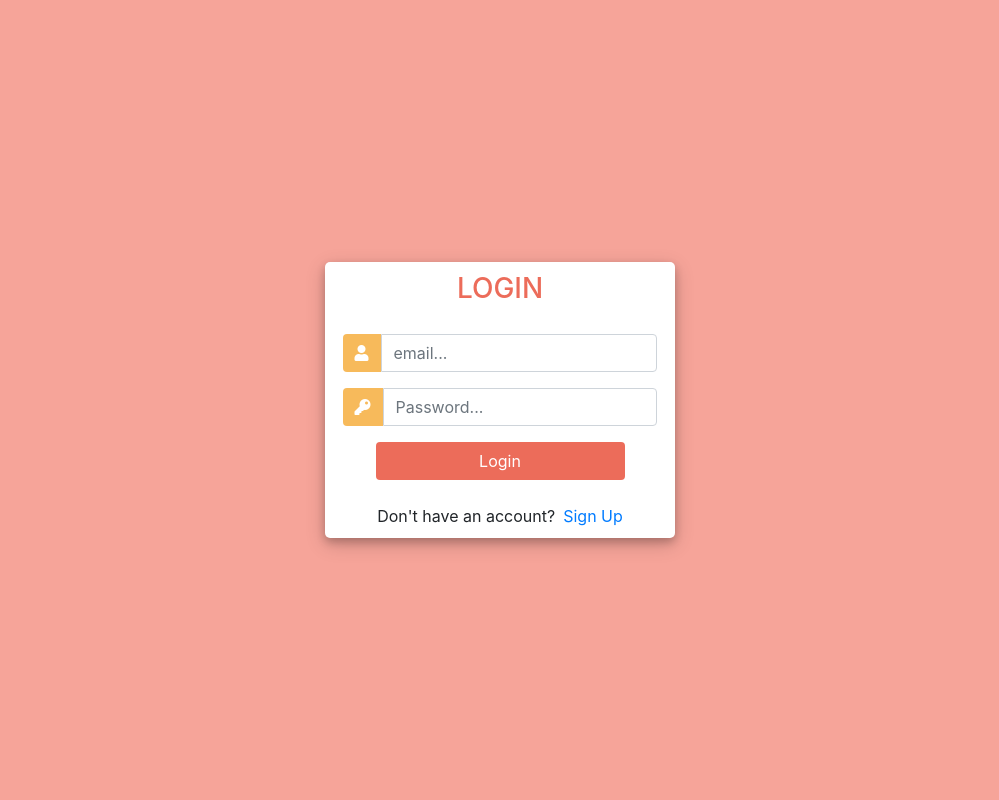
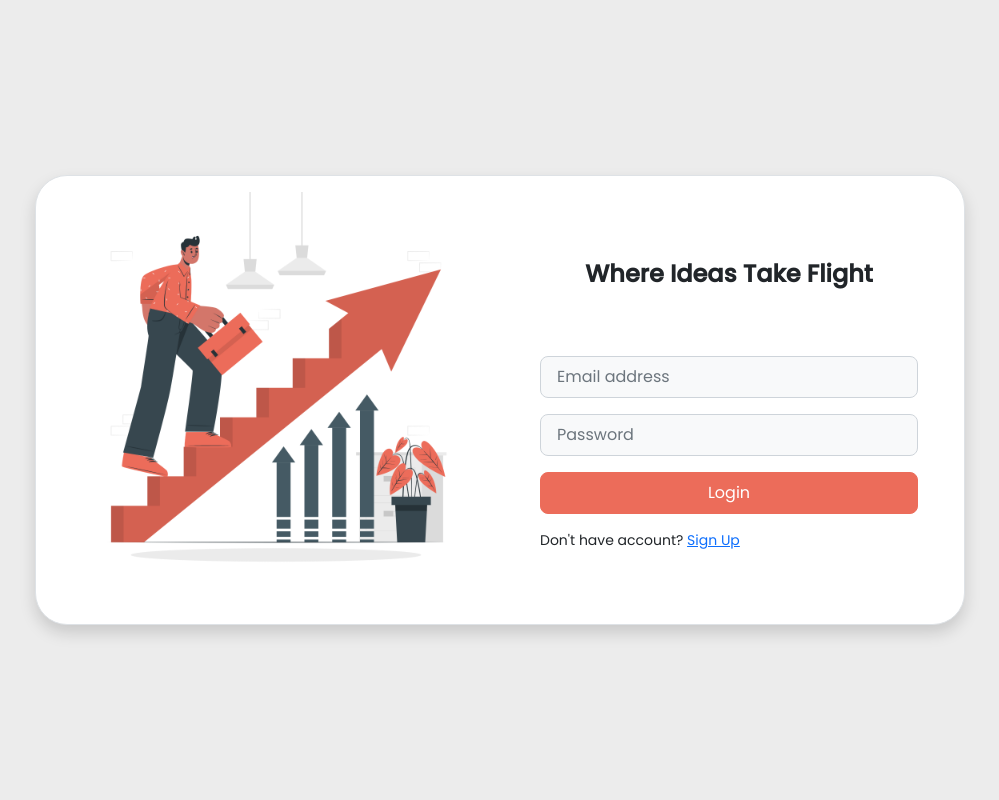
Before and after one commit to HudaMohamed22/CrowdFunding-Web-App-Django-ITI, a Django app: page /login in a window 1280 px wide. Shown: the whole page, without its empty margins (140-1139 px from the left). Run offline with Django 5.2, Linux system fonts and the light colour scheme; some libraries are stand-ins or nearby versions.

Commit message:
changing login page design

```diff
--- /dev/null
+++ b/users/static/users/css/login.css
@@ -0,0 +1,42 @@
+@import url('https://fonts.googleapis.com/css2?family=Poppins:wght@400;500&display=swap');
+body{
+    font-family: 'Poppins', sans-serif;
+    background: #ececec;
+}
+/*------------ Login container ------------*/
+.box-area{
+    width: 930px;
+}
+/*------------ Right box ------------*/
+.right-box{
+    padding: 40px 30px 40px 40px;
+}
+/*------------ Custom Placeholder ------------*/
+::placeholder{
+    font-size: 16px;
+}
+.rounded-4{
+    border-radius: 20px;
+}
+.rounded-5{
+    border-radius: 30px;
+}
+.messages{
+    background-color: grey;
+    color: #fff;
+    padding: 10px;
+    margin-top: 10px;
+}
+/*------------ For small screens------------*/
+@media only screen and (max-width: 768px){
+     .box-area{
+        margin: 0 10px;
+     }
+     .left-box{
+        height: 100px;
+        overflow: hidden;
+     }
+     .right-box{
+        padding: 20px;
+     }
+}
--- a/users/templates/users/login.html
+++ b/users/templates/users/login.html
@@ -1,123 +1,57 @@
+{% load static %}
 <!DOCTYPE html>
-<html>
-
+<html lang="en">
 <head>
-	<title>Login</title>
-	<link rel="stylesheet" href="https://stackpath.bootstrapcdn.com/bootstrap/4.1.3/css/bootstrap.min.css" integrity="sha384-MCw98/SFnGE8fJT3GXwEOngsV7Zt27NXFoaoApmYm81iuXoPkFOJwJ8ERdknLPMO" crossorigin="anonymous">
-	<script src="https://ajax.googleapis.com/ajax/libs/jquery/3.3.1/jquery.min.js"></script>
-	<link rel="stylesheet" href="https://use.fontawesome.com/releases/v5.6.1/css/all.css" integrity="sha384-gfdkjb5BdAXd+lj+gudLWI+BXq4IuLW5IT+brZEZsLFm++aCMlF1V92rMkPaX4PP" crossorigin="anonymous">
-
-
-	<style>
-		body,
-		html {
-			margin: 0;
-			padding: 0;
-			height: 100%;
-			background: #f6a499 !important;
-		}
-		.user_card {
-			width: 350px;
-			margin-top: auto;
-			margin-bottom: auto;
-			background: #fff;
-			position: relative;
-			display: flex;
-			justify-content: center;
-			flex-direction: column;
-			padding: 10px;
-			box-shadow: 0 4px 8px 0 rgba(0, 0, 0, 0.2), 0 6px 20px 0 rgba(0, 0, 0, 0.19);
-			-webkit-box-shadow: 0 4px 8px 0 rgba(0, 0, 0, 0.2), 0 6px 20px 0 rgba(0, 0, 0, 0.19);
-			-moz-box-shadow: 0 4px 8px 0 rgba(0, 0, 0, 0.2), 0 6px 20px 0 rgba(0, 0, 0, 0.19);
-			border-radius: 5px;
-
-		}
-
-		.form_container {
-			margin-top: 20px;
-		}
-
-		#form-title{
-			color: #EC6C5A;
-
-		}
-
-		.login_btn {
-			width: 100%;
-			background: #EC6C5A !important;
-			color: white !important;
-		}
-		.login_btn:focus {
-			box-shadow: none !important;
-			outline: 0px !important;
-		}
-		.login_container {
-			padding: 0 2rem;
-		}
-		.input-group-text {
-			background: #f7ba5b !important;
-			color: white !important;
-			border: 0 !important;
-			border-radius: 0.25rem 0 0 0.25rem !important;
-		}
-		.input_user,
-		.input_pass:focus {
-			box-shadow: none !important;
-			outline: 0px !important;
-		}
-
-		.messages{
-			background-color: grey;
-			color: #fff;
-			padding: 10px;
-			margin-top: 10px;
-		}
-	</style>
-
+    <meta charset="UTF-8">
+    <meta http-equiv="X-UA-Compatible" content="IE=edge">
+    <meta name="viewport" content="width=device-width, initial-scale=1.0">
+    <link rel="stylesheet" href="https://cdn.jsdelivr.net/npm/bootstrap@5.2.3/dist/css/bootstrap.min.css" integrity="sha384-rbsA2VBKQhggwzxH7pPCaAqO46MgnOM80zW1RWuH61DGLwZJEdK2Kadq2F9CUG65" crossorigin="anonymous">
+    <link rel="stylesheet" href="{% static 'users/css/login.css' %}">
+    <link rel="stylesheet" href="{% static 'css/general_styles.css' %}">
+    <title>NileFund Login</title>
 </head>
 <body>
-	<div class="container h-100">
-		<div class="d-flex justify-content-center h-100">
-			<div class="user_card">
-				<div class="d-flex justify-content-center">
+    <!----------------------- Main Container -------------------------->
+     <div class="container d-flex justify-content-center align-items-center min-vh-100">
+    <!----------------------- Login Container -------------------------->
+       <div class="row border rounded-5 p-3 bg-white shadow box-area">
+    <!--------------------------- Left Box ----------------------------->
+       <div class="col-md-6 rounded-4 d-flex justify-content-center align-items-center flex-column left-box">
+           <div class="featured-image mb-3">
+            <img src="{% static 'users/images/login.png' %}" alt="img" class="img-fluid" style="width: 400px;">
+           </div>
+       </div>
+    <!-------------------- ------ Right Box ---------------------------->
 
-
-					<h3 id="form-title">LOGIN</h3>
+       <div class="col-md-6 right-box">
+          <div class="row align-items-center">
+                <div class="header-text mb-3">
+                     <p class="fs-4 my-4 pb-2 fw-bold text-center">Where Ideas Take Flight</p>
                 </div>
-				<div class="d-flex justify-content-center form_container">
+                <div class="header-text mb-3">
+                    {% for message in messages %}
+                    <p class="messages">{{message}}</p>
+                    {% endfor %}
+                </div>
                 <form method="POST" action="">
                     {% csrf_token %}
                 <div class="input-group mb-3">
-							<div class="input-group-append">
-								<span class="input-group-text"><i class="fas fa-user"></i></span>
+                    <input type="text" name="email" class="form-control form-control-lg bg-light fs-6" placeholder="Email address">
                 </div>
-							<input type="text" name="email" placeholder="email..." class="form-control">
+                <div class="input-group mb-3">
+                    <input type="password" name="password" class="form-control form-control-lg bg-light fs-6" placeholder="Password">
                 </div>
-						<div class="input-group mb-2">
-							<div class="input-group-append">
-								<span class="input-group-text"><i class="fas fa-key"></i></span>
-							</div>
-								<input type="password" name="password" placeholder="Password..." class="form-control" >
-						</div>
-
-							<div class="d-flex justify-content-center mt-3 login_container">
-				 				<input class="btn login_btn" type="submit" value="Login">
+                <div class="input-group mb-3">
+                    <input class="btn btn-lg btn-special w-100 fs-6" type="submit" value="Login">
                 </div>
                 </form>
 
+                <div class="row">
+                    <small>Don't have account? <a href="{% url 'register' %}">Sign Up</a></small>
                 </div>
-                    {% for message in messages %}
-                        <p class="messages">{{message}}</p>
-                    {% endfor %}
-				<div class="mt-4">
-					<div class="d-flex justify-content-center links">
-						Don't have an account? <a href="{% url 'register' %}" class="ml-2">Sign Up</a>
-					</div>
-
           </div>
        </div>
       </div>
     </div>
 </body>
-
 </html>
```
Also changed, not shown: users/static/users/images/login.png (added). Lines whose indentation alone changed are shown as unchanged.
